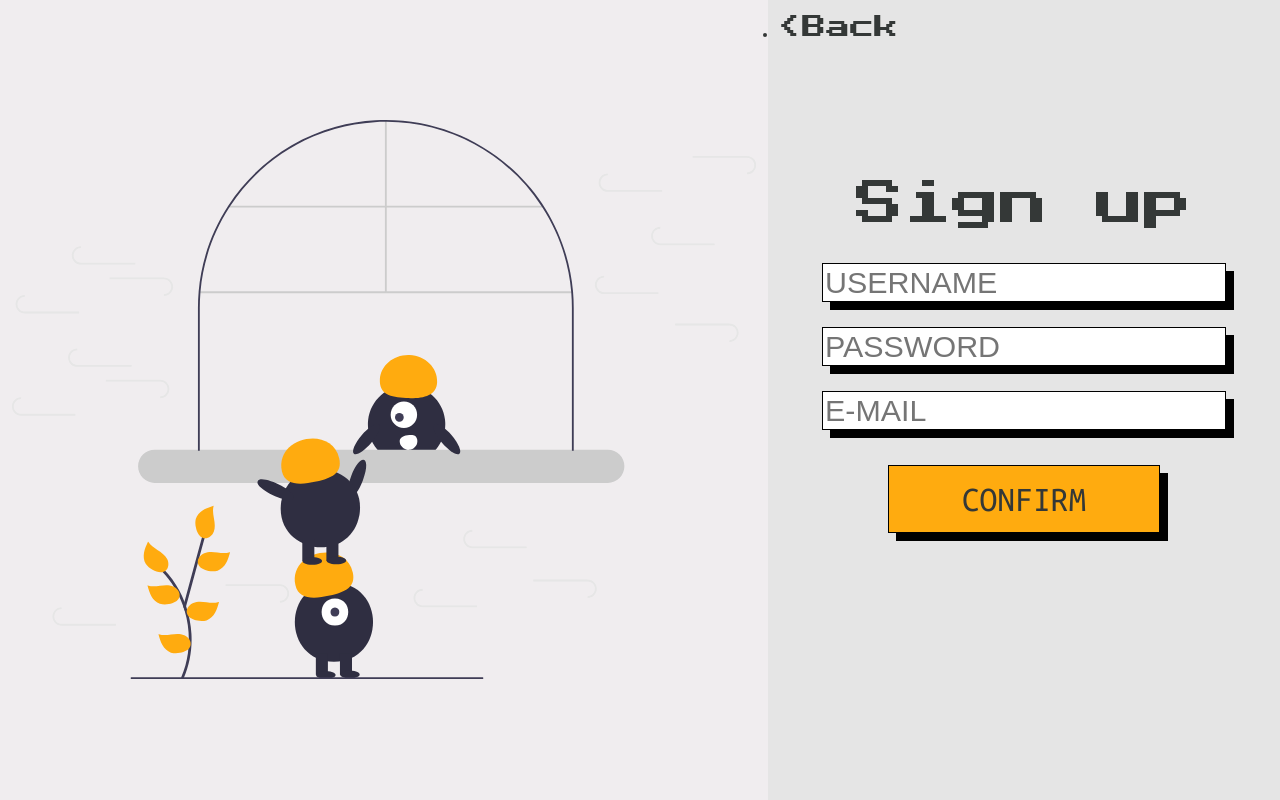
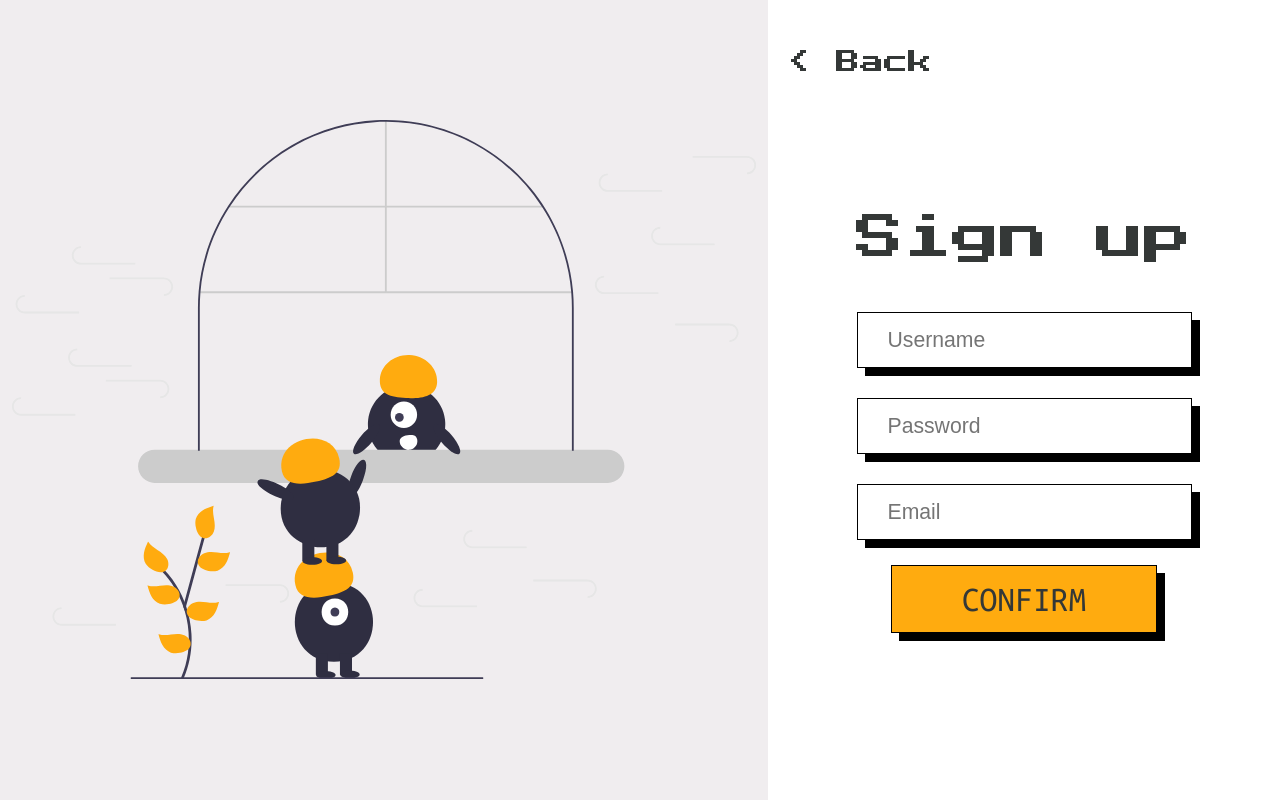
Before and after one commit to VictorGom3s/rolling-tetris, a PHP site: page /pages/signup.html in a window 1280 px wide. Run offline with PHP 8.4, Linux system fonts and the light colour scheme.

Commit message:
Some general adjustments

```diff
--- a/assets/css/buttons.css
+++ b/assets/css/buttons.css
@@ -16,9 +16,7 @@
   .btn {
     display: block;
     margin: 10px;
-    padding: 10px;
-
-
+    padding: 15px 70px;
     border: 1px solid black;
     text-transform: uppercase;
     box-shadow: 8px 8px 0px #000000;
@@ -30,14 +28,13 @@
 
 .btn-primary {
   background-color: var(--primary-color);
-  text-align: center;
   margin-left: 120px;
   margin-right: 120px;
 }
 
 .btn-primary:hover {
   background-color: var(--accent-color);
- }
+}
 .btn-secondary {
   background-color: var(--secondary-color);
 }
--- a/assets/css/form.css
+++ b/assets/css/form.css
@@ -2,21 +2,25 @@
 
 .input {
   display: block;
-  margin: 25px;
-  --padding: 15px 70px;
+  margin: 15px 0;
+  padding: 15px 30px;
   border: 1px solid black;
-  text-transform: uppercase;
   box-shadow: 8px 8px 0px #000000;
   color: #343837;
-  font-size: 1.900rem;
+  font-size: 1.325rem;
   transition: 0.2s;
+}
+
+.input:focus {
+  border-color: var(--secondary-color);
+  color: var(--secondary-color);
 }
 
 @media (max-width: 992px) {
   .input {
     display: block;
     margin: 10px;
-    --padding: 10px 50px;
+    padding: 10px 20px;
     border: 1px solid black;
     text-transform: uppercase;
     box-shadow: 8px 8px 0px #000000;
--- a/assets/css/header.css
+++ b/assets/css/header.css
@@ -10,6 +10,10 @@
   justify-content: space-between;
   list-style: none;
   height: 100%;
+}
+
+.header ul .small {
+  font-size: 1.125rem;
 }
 
 @media (max-width: 600px) {
--- a/assets/css/index.css
+++ b/assets/css/index.css
@@ -19,10 +19,6 @@
   }
 }
 
-.gray-bg {
-  background-color: var(--bg-color);
-}
-
 .buttons h1 {
   margin: 35px 0;
   text-align: center;
--- a/assets/css/layout.css
+++ b/assets/css/layout.css
@@ -10,10 +10,9 @@
 }
 
 .linkMargin {
-  margin-top: 3%;
-  margin-left: 2%;
+  margin-top: 50px;
+  margin-left: 20px;
 }
-
 
 .container-fluid {
   width: 100%;
@@ -102,11 +101,15 @@
   justify-self: center;
 }
 
+.text-center {
+  text-align: center;
+}
+
 /* Centraliza horizontalmente */
 .h-center {
   align-items: center;
 }
 
-html{
-  background-color: #E5E5E5;
+.gray-bg {
+  background-color: var(--bg-color);
 }
--- a/assets/css/reset.css
+++ b/assets/css/reset.css
@@ -20,7 +20,8 @@ u,
 i,
 ol,
 ul,
-li {
+li,
+button {
   margin: 0;
   padding: 0;
   border: 0;
--- a/assets/css/typography.css
+++ b/assets/css/typography.css
@@ -43,7 +43,6 @@ p {
   color: var(--text-color);
   cursor: pointer;
   transition: 0.2s;
-
 }
 
 .header a:hover,
@@ -88,9 +87,8 @@ p {
   }
 
   .header a,
-
   .header p,
   .back-button {
     font-size: 1.125rem;
-   }
+  }
 }
--- a/pages/game.html
+++ b/pages/game.html
@@ -13,7 +13,7 @@
     <link rel="stylesheet" href="./../assets/css/game.css" />
     <!-- ************** -->
   </head>
-  <body>
+  <body class="gray-bg">
     <main>
       <header class="header">
         <ul class="h-center">
@@ -24,7 +24,7 @@
             <p>Score: 0</p>
           </li>
           <li>
-            <a href="./leaderboard.html">Leaderboard </a>
+            <a class="small" href="./leaderboard.html">Leaderboard </a>
           </li>
         </ul>
       </header>
--- a/pages/signup.html
+++ b/pages/signup.html
@@ -4,7 +4,7 @@
     <meta charset="UTF-8" />
     <meta name="viewport" content="width=device-width, initial-scale=1.0" />
     <title>Sign Up - Rolling Tetris</title>
-  <!-- Reset CSS -->
+    <!-- Reset CSS -->
     <link rel="stylesheet" href="../assets/css/reset.css" />
     <!-- ************** -->
 
@@ -28,24 +28,38 @@
         </div>
 
         <div class="col-4 flex">
+          <header class="header linkMargin">
+            <a href="./../index.html">&lt; Back</a>
+          </header>
 
-           <header class="header">
-          <ul class="h-center linkMargin">
-            <li><a href="./../index.html">&lt;Back</a></li>
-          </ul>
-        </header>
-        <div class = "flex v-center formMargin">
-          <div class="buttons flex col h-center">
-
-			  <form action="">
-            <h1>Sign up</h1>
-            <input type="text" placeholder="Username" pattern="[A-Za-z]" class="input" required />
-            <input type="password" placeholder="Password" pattern="(?=.*\d)(?=.*[a-z])(?=.*[A-Z]).{8,}" class="input" required />
-            <input type="email" placeholder="e-mail" pattern="[a-z0-9._%+-]+@[a-z0-9.-]+\.[a-z]{2,}$" class="input" required />
-          </form>
+          <div class="flex v-center formMargin">
+            <div class="buttons flex col h-center">
+              <h1>Sign up</h1>
+              <form class="flex col h-center v-centers">
+                <input
+                  type="text"
+                  placeholder="Username"
+                  pattern="[A-Za-z]"
+                  class="input"
+                  required
+                />
+                <input
+                  type="password"
+                  placeholder="Password"
+                  pattern="(?=.*\d)(?=.*[a-z])(?=.*[A-Z]).{8,}"
+                  class="input"
+                  required
+                />
+                <input
+                  type="email"
+                  placeholder="Email"
+                  class="input"
+                  required
+                />
+                <button class="btn btn-primary">Confirm</button>
+              </form>
+            </div>
           </div>
-          </div>
-           <a href="./game.html" class="btn btn-primary">Confirm</a>
         </div>
       </div>
     </main>
```
Also changed, not shown: assets/css/table.css (+6 -10 lines), pages/leaderboard.html (+9 -12 lines), pages/login.html (+27 -18 lines).
